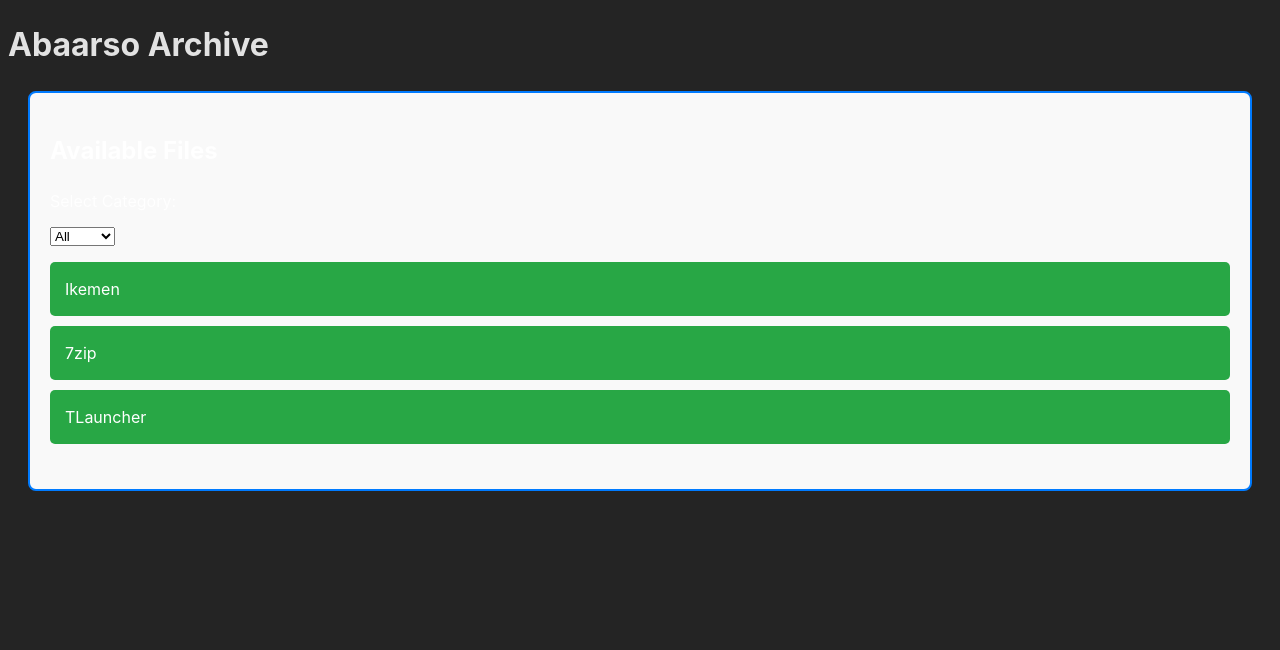
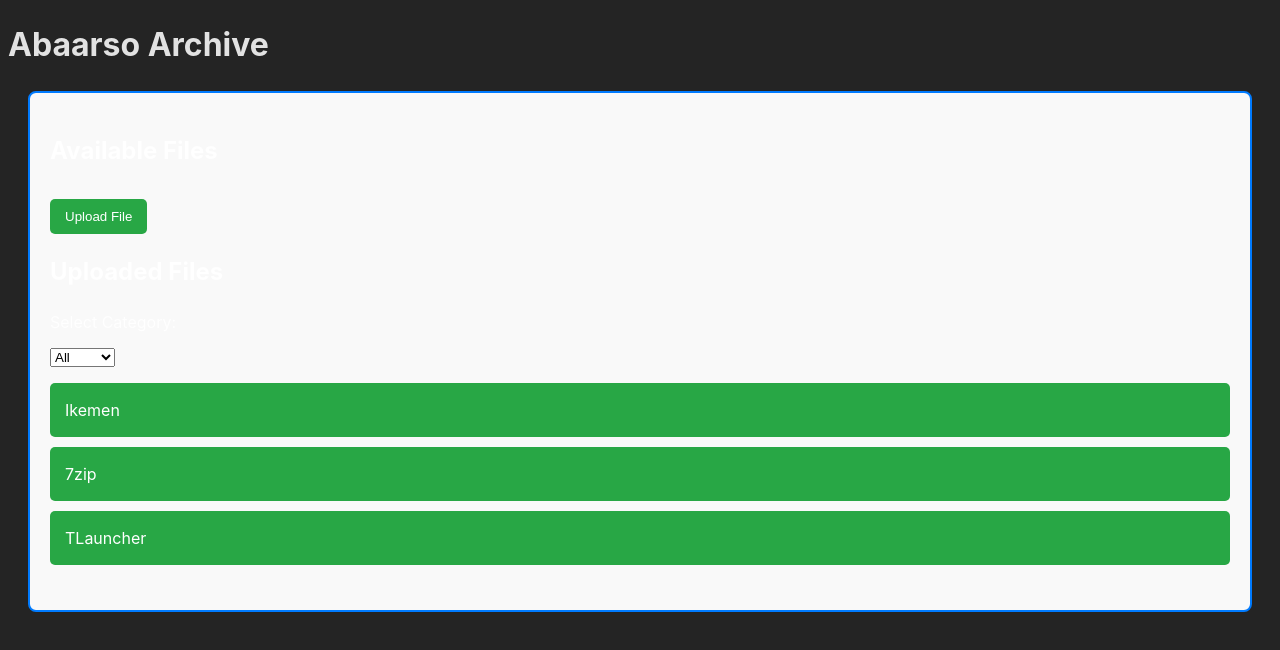
Before and after one commit to ZakirC4/Abaarso-Archive, a Vue app: page / in a window 1280 px wide. Shown: the top 650 px of the page. Built offline with nearby package versions, Linux system fonts and the light colour scheme.

Commit message:
adding features 2

```diff
--- a/src/components/Archive.vue
+++ b/src/components/Archive.vue
@@ -1,5 +1,25 @@
+<template>
+  <div class="archive">
+    <h2>Available Files</h2>
+
+    <FileUpload @file-added="addFile" />
+
+    <label for="category-select">Select Category:</label>
+    <select id="category-select" v-model="selectedCategory">
+      <option v-for="category in categories" :key="category" :value="category">{{ category }}</option>
+    </select>
+
+    <div class="inner-boxes">
+      <div v-for="item in filteredItems" :key="item.name" class="inner-box" @click="downloadFile(item.url)">
+        {{ item.name }}
+      </div>
+    </div>
+  </div>
+</template>
+
 <script setup>
 import { ref, computed } from 'vue';
+import FileUpload from './FileUpload.vue'; // Import the FileUpload component
 
 const items = ref([
   { name: 'Ikemen', url: 'https://drive.google.com/uc?id=1BPki8gm-Z1aBLmQ1uhKWjjmvspAd27Ek', category: 'Games' },
@@ -21,6 +41,11 @@
   return items.value.filter(item => item.category === selectedCategory.value);
 });
 
+// Add a new file to the items list
+const addFile = (newFile) => {
+  items.value.push(newFile);
+};
+
 const downloadFile = (url) => {
   console.log('Downloading file from:', url);
   const link = document.createElement('a');
@@ -31,23 +56,6 @@
   document.body.removeChild(link);
 };
 </script>
-
-<template>
-  <div class="archive">
-    <h2>Available Files</h2>
-
-    <label for="category-select">Select Category:</label>
-    <select id="category-select" v-model="selectedCategory">
-      <option v-for="category in categories" :key="category" :value="category">{{ category }}</option>
-    </select>
-
-    <div class="inner-boxes">
-      <div v-for="item in filteredItems" :key="item.name" class="inner-box" @click="downloadFile(item.url)">
-        {{ item.name }}
-      </div>
-    </div>
-  </div>
-</template>
 
 <style scoped>
 .archive {
--- /dev/null
+++ b/src/components/FileUpload.vue
@@ -0,0 +1,115 @@
+<template>
+    <div class="file-upload">
+      <button @click="openDialog">Upload File</button>
+
+      <dialog ref="dialog" class="dialog">
+        <form @submit.prevent="addFile">
+          <h3>Upload a New File</h3>
+
+          <label for="file-name">File Name:</label>
+          <input type="text" v-model="fileName" id="file-name" required />
+
+          <label for="file-url">File URL:</label>
+          <input type="url" v-model="fileUrl" id="file-url" required />
+
+          <label for="file-category">Category:</label>
+          <select v-model="fileCategory" id="file-category" required>
+            <option v-for="category in categories" :key="category" :value="category">{{ category }}</option>
+          </select>
+
+          <button type="submit">Add File</button>
+          <button type="button" @click="closeDialog">Cancel</button>
+        </form>
+      </dialog>
+
+      <div class="file-list">
+        <h2>Uploaded Files</h2>
+        <div v-for="item in files" :key="item.name" class="file-item">
+          {{ item.name }} - {{ item.category }}
+        </div>
+      </div>
+    </div>
+  </template>
+
+  <script setup>
+  import { ref } from 'vue';
+
+  const files = ref([]);
+  const fileName = ref('');
+  const fileUrl = ref('');
+  const fileCategory = ref('');
+  const dialog = ref(null);
+
+  // Define available categories
+  const categories = ['Games', 'Utility', 'Documents', 'Music', 'Videos'];
+
+  // Open the dialog
+  const openDialog = () => {
+    dialog.value.showModal();
+  };
+
+  // Close the dialog
+  const closeDialog = () => {
+    dialog.value.close();
+    resetForm();
+  };
+
+  // Reset form fields
+  const resetForm = () => {
+    fileName.value = '';
+    fileUrl.value = '';
+    fileCategory.value = categories[0];
+  };
+
+  // Add new file
+  const addFile = () => {
+    files.value.push({
+      name: fileName.value,
+      url: fileUrl.value,
+      category: fileCategory.value,
+    });
+    closeDialog();
+  };
+  </script>
+
+  <style scoped>
+  .file-upload {
+    margin: 20px 0;
+  }
+
+  .dialog {
+    padding: 20px;
+  }
+
+  .file-list {
+    margin-top: 20px;
+  }
+
+  .file-item {
+    background-color: #e7f3ff;
+    border: 1px solid #c1e1ff;
+    padding: 10px;
+    margin: 5px 0;
+    border-radius: 5px;
+  }
+
+  button {
+    margin-top: 10px;
+    padding: 10px 15px;
+    background-color: #28a745;
+    color: white;
+    border: none;
+    border-radius: 5px;
+    cursor: pointer;
+    transition: background-color 0.3s;
+  }
+
+  button:hover {
+    background-color: #218838;
+  }
+
+  label {
+    margin-top: 10px;
+    display: block;
+  }
+  </style>
```
